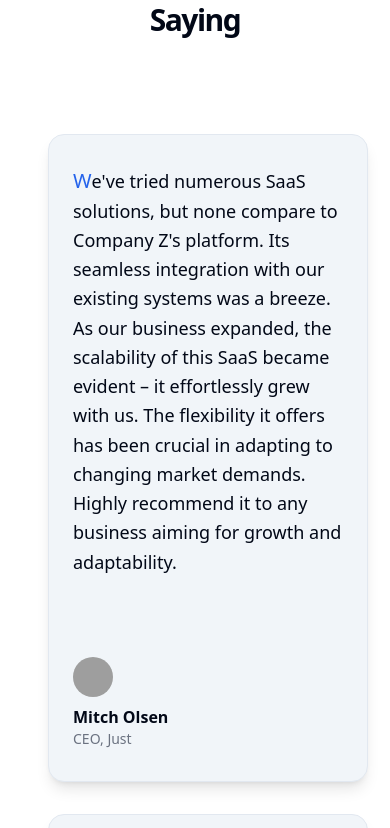
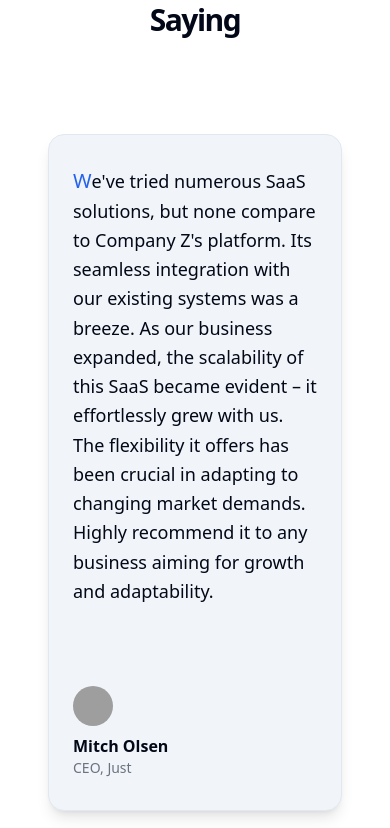
Before and after one commit to feibiss/nxtbase-landing-page, a Next.js app in the folder landing-1/: page / in a window 390 px wide. Shown: the part 1640-2468 px from the top of the page. Built offline with nearby package versions, Linux system fonts and the light colour scheme; grey boxes are pictures that could not be loaded.

Commit message:
Fix : card size being too big

```diff
--- a/landing-1/src/components/containers/testimonials.tsx
+++ b/landing-1/src/components/containers/testimonials.tsx
@@ -29,7 +29,7 @@ type CardProps = {
 };
 const TestimonyCard = ({ details }: { details: CardProps }) => {
   return (
-    <Card className="flex bg-secondary relative overflow-hidden cursor-pointer min-w-[20rem] min-h-[24rem] group flex-col z-[1] items-start justify-start px-6 py-8 shadow-lg">
+    <Card className="flex bg-secondary relative overflow-hidden cursor-pointer min-w-[15rem] md:min-w-[20rem] min-h-[24rem] group flex-col z-[1] items-start justify-start px-6 py-8 shadow-lg">
       <div
         aria-hidden
         className="absolute h-[20rem] transition-all -bottom-72 -left-40 bg-transparent group:hover:bottom-0  group-hover:left-0 rounded-tr-3xl w-full group-hover:bg-primary/10 blur-xl -z-[1]"
```
